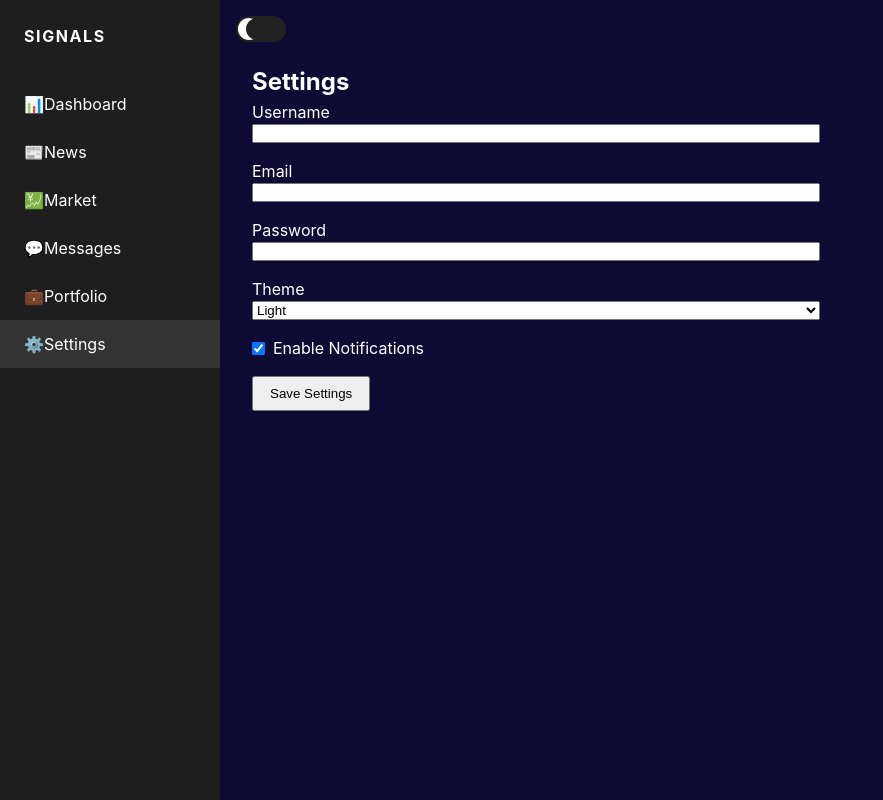
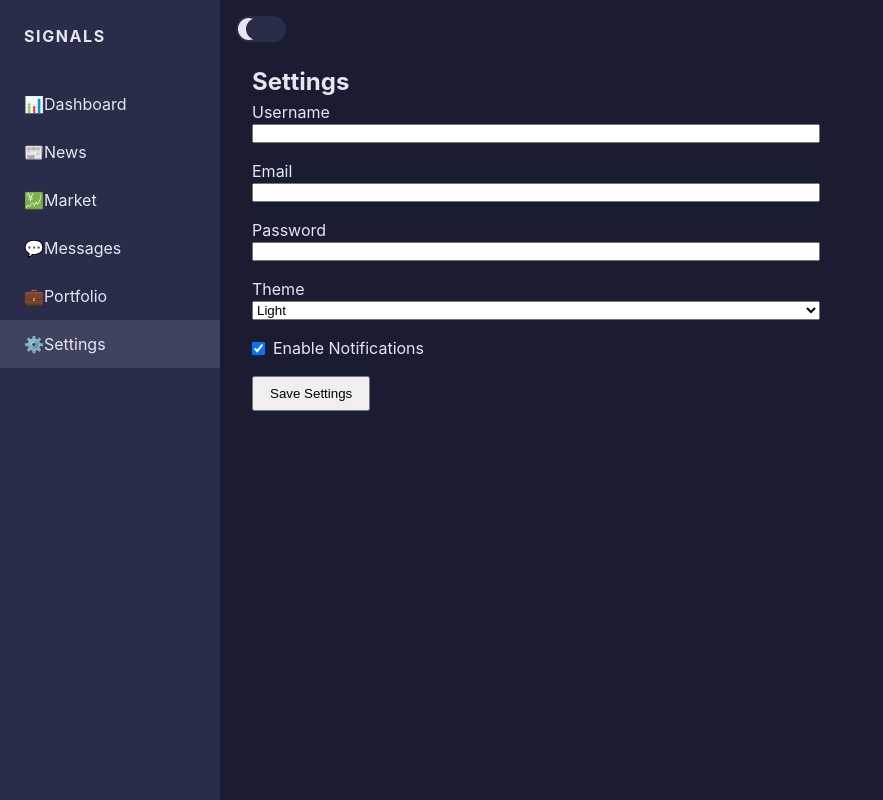
Before and after one commit to marazzo94-sudo/frontend-react, a React app: page /settings in a window 1280 px wide. Shown: the whole page, without its empty margins (0-883 px from the left). Built offline with nearby package versions, Linux system fonts and the light colour scheme; the HTML template or start-up script is replaced by a standard one.

Commit message:
feat: refresh color palette for accessibility

```diff
--- a/src/components/ThemeToggle.module.scss
+++ b/src/components/ThemeToggle.module.scss
@@ -5,7 +5,7 @@
   border: none;
   border-radius: 13px;
   padding: 0;
-  background: #222;
+  background: var(--color-surface);
   cursor: pointer;
   transition: background 0.3s;
 }
@@ -17,12 +17,12 @@
   width: 22px;
   height: 22px;
   border-radius: 50%;
-  background: #fff;
+  background: var(--color-text);
   transition: transform 0.4s ease, background 0.3s, box-shadow 0.3s;
 }
 
 .dark {
-  background: #222;
+  background: var(--color-surface);
 }
 
 .dark .ball::before {
@@ -30,20 +30,20 @@
   position: absolute;
   width: 22px;
   height: 22px;
-  background: #222;
+  background: var(--color-surface);
   border-radius: 50%;
   top: 0;
   left: 8px;
 }
 
 .light {
-  background: #fff;
+  background: var(--color-surface);
 }
 
 .light .ball {
   transform: translateX(24px);
-  background: #ffdf5d;
-  box-shadow: 0 0 8px rgba(255, 223, 93, 0.8);
+  background: var(--color-accent-4);
+  box-shadow: 0 0 8px rgba(255, 212, 59, 0.8);
 }
 
 .light .ball::before {
--- a/src/components/charts/AssetBreakdownCard.module.scss
+++ b/src/components/charts/AssetBreakdownCard.module.scss
@@ -1,5 +1,5 @@
 .card {
-  background: #1e1e1e;
+  background: var(--color-surface);
   padding: 1rem;
   border-radius: 8px;
   display: flex;
--- a/src/components/charts/MetricComparison.jsx
+++ b/src/components/charts/MetricComparison.jsx
@@ -4,9 +4,9 @@ import styles from './MetricComparison.module.scss';
 function MetricComparison({ label, current, previous, period }) {
   const difference = current - previous;
   const percent = previous !== 0 ? (difference / previous) * 100 : 0;
-  let color = '#666';
-  if (percent > 0) color = 'green';
-  else if (percent < 0) color = 'red';
+  let color = 'var(--color-text)';
+  if (percent > 0) color = 'var(--color-accent-3)';
+  else if (percent < 0) color = 'var(--color-negative)';
   const sign = percent > 0 ? '+' : '';
 
   return (
--- a/src/components/charts/PortfolioChart.jsx
+++ b/src/components/charts/PortfolioChart.jsx
@@ -3,9 +3,9 @@ import ChartLegend from './ChartLegend';
 
 function PortfolioChart() {
   const [items, setItems] = useState([
-    { label: 'Stocks', color: '#1e90ff', visible: true },
-    { label: 'Bonds', color: '#ff6347', visible: true },
-    { label: 'Crypto', color: '#32cd32', visible: true },
+    { label: 'Stocks', color: 'var(--color-accent-1)', visible: true },
+    { label: 'Bonds', color: 'var(--color-accent-2)', visible: true },
+    { label: 'Crypto', color: 'var(--color-accent-3)', visible: true },
   ]);
 
   const handleToggle = (label) => {
--- a/src/components/layout/NavBar.module.scss
+++ b/src/components/layout/NavBar.module.scss
@@ -1,10 +1,10 @@
 .nav {
-  background: #333;
+  background: var(--color-surface);
   padding: 1rem;
 }
 
 .link {
-  color: #fff;
+  color: var(--color-text);
   margin-right: 1rem;
   text-decoration: none;
 }
--- a/src/components/layout/TopBar.jsx
+++ b/src/components/layout/TopBar.jsx
@@ -1,5 +1,5 @@
 import React from 'react';
-import ThemeToggle from '../common/ThemeToggle';
+import ThemeToggle from '../ThemeToggle';
 import styles from './TopBar.module.scss';
 
 function TopBar({ stats = [], user, theme, toggleTheme }) {
--- a/src/components/layout/TopBar.module.scss
+++ b/src/components/layout/TopBar.module.scss
@@ -4,8 +4,8 @@
   display: flex;
   align-items: center;
   padding: 0.5rem 1rem;
-  background: #fff;
-  border-bottom: 1px solid #ddd;
+  background: var(--color-surface);
+  border-bottom: 1px solid var(--color-border);
   z-index: 1000;
 }
 
@@ -14,7 +14,7 @@
 }
 
 .statBadge {
-  background: #f0f0f0;
+  background: var(--color-surface);
   margin-right: 0.5rem;
   padding: 0.25rem 0.5rem;
   border-radius: 4px;
--- a/src/components/tables/TradeHistoryTable.module.scss
+++ b/src/components/tables/TradeHistoryTable.module.scss
@@ -12,14 +12,14 @@
   cursor: pointer;
   padding: 0.5rem;
   text-align: left;
-  background: #f0f0f0;
+  background: var(--color-surface);
   position: sticky;
   top: 0;
 }
 
 .td {
   padding: 0.5rem;
-  border-top: 1px solid #ddd;
+  border-top: 1px solid var(--color-border);
 }
 
 .pagination {
--- a/src/styles/global.css
+++ b/src/styles/global.css
@@ -1,33 +1,33 @@
 :root {
-  --color-bg: #0d0b33;
-  --color-text: #ffffff;
-  --color-primary: #00d1b2;
-  --color-surface: #1e1e1e;
-  --color-border: #333333;
-  --color-negative: #ff3860;
-  --color-accent-1: #1e90ff;
-  --color-accent-2: #ff6347;
-  --color-accent-3: #32cd32;
-  --color-accent-4: #f7931a;
-  --color-accent-5: #3c3c3d;
-  --color-accent-6: #0F8AD9;
+  --color-bg: #1a1d32;
+  --color-text: #e6e6f0;
+  --color-primary: #8b5cf6;
+  --color-surface: #2a2d4a;
+  --color-border: #3f425e;
+  --color-negative: #e63946;
+  --color-accent-1: #4dabf7;
+  --color-accent-2: #ffa94d;
+  --color-accent-3: #51cf66;
+  --color-accent-4: #ffd43b;
+  --color-accent-5: #868e96;
+  --color-accent-6: #0ea5e9;
 
   --font-family-base: 'Inter', sans-serif;
 }
 
 [data-theme='light'] {
-  --color-bg: #f4f0ff;
-  --color-text: #121212;
-  --color-primary: #5865f2;
-  --color-surface: #ffffff;
-  --color-border: #dddddd;
-  --color-negative: #ff3860;
-  --color-accent-1: #1e90ff;
-  --color-accent-2: #ff6347;
-  --color-accent-3: #32cd32;
-  --color-accent-4: #f7931a;
-  --color-accent-5: #3c3c3d;
-  --color-accent-6: #0F8AD9;
+  --color-bg: #f5f3ff;
+  --color-text: #1e1e2e;
+  --color-primary: #705cf6;
+  --color-surface: #f8f7ff;
+  --color-border: #d0d0da;
+  --color-negative: #e63946;
+  --color-accent-1: #4dabf7;
+  --color-accent-2: #ffa94d;
+  --color-accent-3: #51cf66;
+  --color-accent-4: #ffd43b;
+  --color-accent-5: #868e96;
+  --color-accent-6: #0ea5e9;
 
 }
 
```
Also changed, not shown: 1 other file (tests, documents, lock files or other folders).
